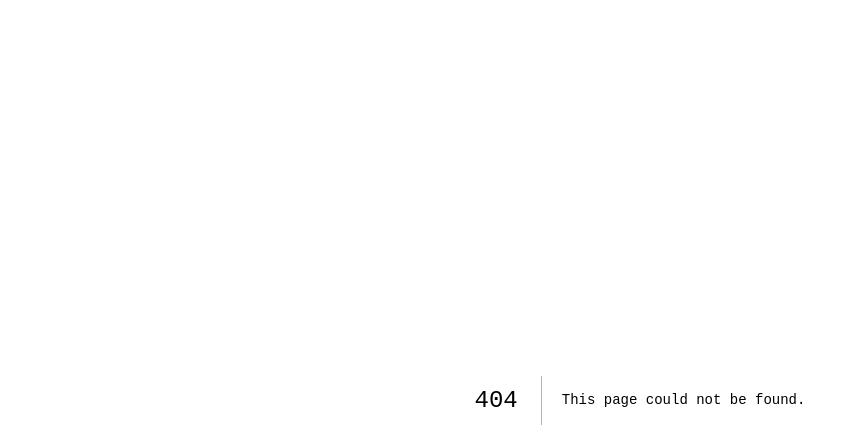
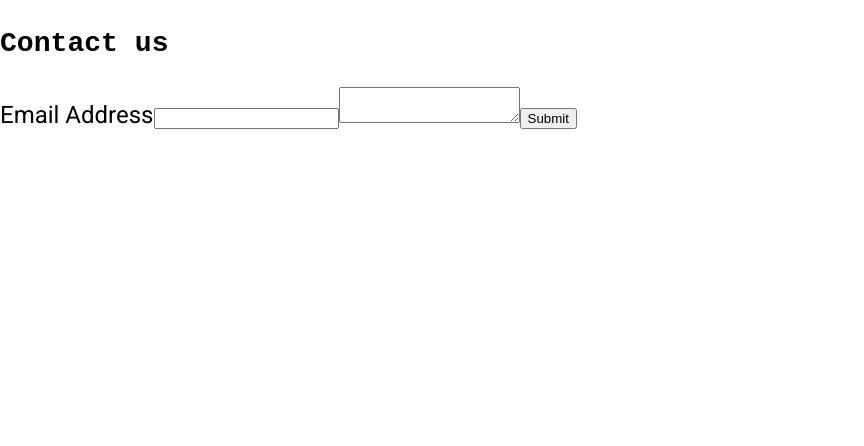
Before and after one commit to micahsuomi/Just-good-vibes, a Next.js app: page /contact in a window 1280 px wide. Before the commit this address had no page. Shown: the top 446 px of the page, without its empty margins (0-864 px from the left). Built offline with nearby package versions, Linux system fonts and the light colour scheme.

Commit message:
added axios and formspree package, added basic structure for contact form

```diff
--- /dev/null
+++ b/components/ContactForm.tsx
@@ -0,0 +1,37 @@
+import React from 'react';
+import { useForm, ValidationError } from '@formspree/react';
+export const ContactForm = () => {
+  const [state, handleSubmit] = useForm("xyyvprvo");
+  if (state.succeeded) {
+      return <p>Thanks for joining!</p>;
+  }
+  return (
+      <form onSubmit={handleSubmit}>
+      <label htmlFor="email">
+        Email Address
+      </label>
+      <input
+        id="email"
+        type="email"
+        name="email"
+      />
+      <ValidationError
+        prefix="Email"
+        field="email"
+        errors={state.errors}
+      />
+      <textarea
+        id="message"
+        name="message"
+      />
+      <ValidationError
+        prefix="Message"
+        field="message"
+        errors={state.errors}
+      />
+      <button type="submit" disabled={state.submitting}>
+        Submit
+      </button>
+    </form>
+  );
+}
--- a/components/index.ts
+++ b/components/index.ts
@@ -1,4 +1,5 @@
 export * from "./BlogItem";
+export * from "./ContactForm";
 export * from "./ContentBody";
 export * from "./EventItem";
 export * from "./Layout";
--- a/package.json
+++ b/package.json
@@ -9,12 +9,14 @@
   },
   "dependencies": {
     "@contentful/rich-text-react-renderer": "^15.12.1",
+    "@formspree/react": "^2.4.0",
     "@types/jest": "^29.1.1",
     "@types/node": "^18.7.23",
     "@types/react": "^18.0.21",
     "@types/react-dom": "^18.0.6",
     "@typescript-eslint/eslint-plugin": "^5.40.0",
     "@typescript-eslint/parser": "^5.40.0",
+    "axios": "^1.1.3",
     "contentful": "^9.2.5",
     "moment": "^2.29.4",
     "next": "^12.3.1",
--- /dev/null
+++ b/pages/contact/index.tsx
@@ -0,0 +1,11 @@
+import React from "react";
+
+import { ContactForm } from "../../components";
+export default function ContactPage() {
+  return (
+    <div>
+      <h3>Contact us</h3>
+      <ContactForm />
+    </div>
+  );
+}
```
Also changed, not shown: 1 other file (tests, documents, lock files or other folders).
